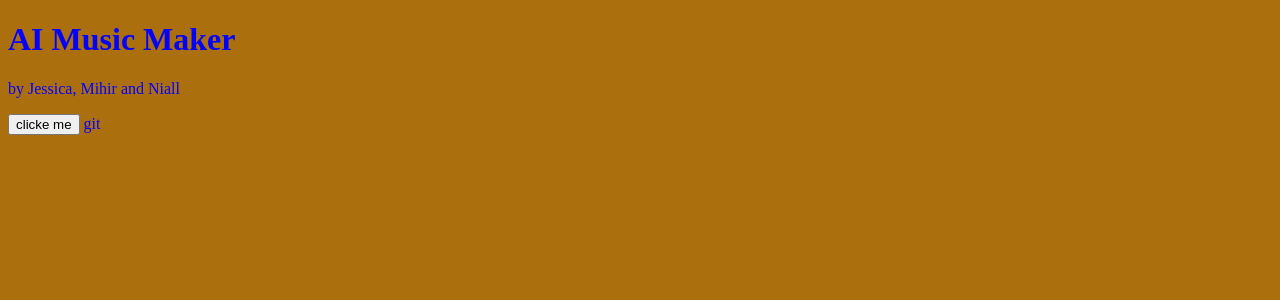
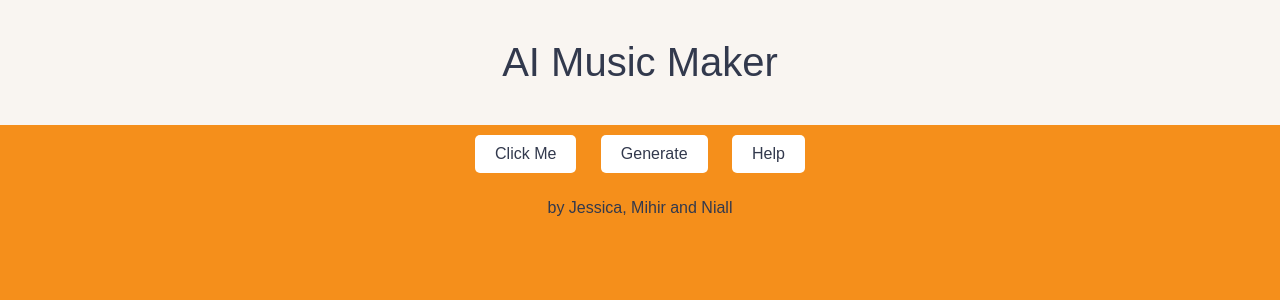
Before and after one commit to Crezzi/aimusicmaker, a Flask app: page / in a window 1280 px wide. Shown: the top 300 px of the page. Run offline with Flask 3, Linux system fonts and the light colour scheme.

```diff
--- a/website_folder/templates/home.html
+++ b/website_folder/templates/home.html
@@ -2,11 +2,81 @@
 <html>
 <head>
   <title>My Site</title>
+  <style>
+    body {
+      margin: 0;
+      font-family: Arial, sans-serif;
+      background-color: #f58f1b;
+      color: #32394d;
+    }
+
+    .header {
+      background-color: #f9f5f1;
+      color: #32394d;
+      padding: 40px 20px;
+      text-align: center;
+      font-size: 2.5em;
+    }
+
+    .navbar {
+      background-color: #f58f1b;
+      padding: 10px;
+      text-align: center;
+    }
+
+    .navbar button {
+      background-color: white;
+      color: #32394d;
+      border: none;
+      padding: 10px 20px;
+      margin: 0 10px;
+      font-size: 1em;
+      cursor: pointer;
+      border-radius: 5px;
+    }
+
+    .navbar button:hover {
+      background-color: #ddd;
+    }
+  </style>
+
+  <script>
+    function sayHello() {
+      alert("Thanks for clicking!");
+    }
+  </script>
 </head>
-<body style="background-color: #ac6f0d; color: blue;">
+<body>
+
+  <div class="header">
+    AI Music Maker
+  </div>
+
+  <div class="navbar">
+    <button onclick="sayHello()">Click Me</button>
+    <button onclick="alert('Generate clicked!')">Generate</button>
+    <button onclick="alert('Help clicked!')">Help</button>
+  </div>
+
+  <p style="text-align: center;">by Jessica, Mihir and Niall</p>
+
+</body>
+</html>
+
+
+<!-- <!DOCTYPE html>
+<html>
+<head>
+  <title>My Site</title>
+  <script>
+    function sayHello() {
+      alert("thanks for clicking!")
+    }
+  </script>
+</head>
+<body style="background-color: #f58f1b; color: #32394d;">
   <h1>AI Music Maker</h1>
   <p>by Jessica, Mihir and Niall </p>
-  <button>clicke me</button>
+  <button>click me</button>
 </body>
-</html>
-git
+</html> -->
```
Also changed, not shown: 1 other file.
